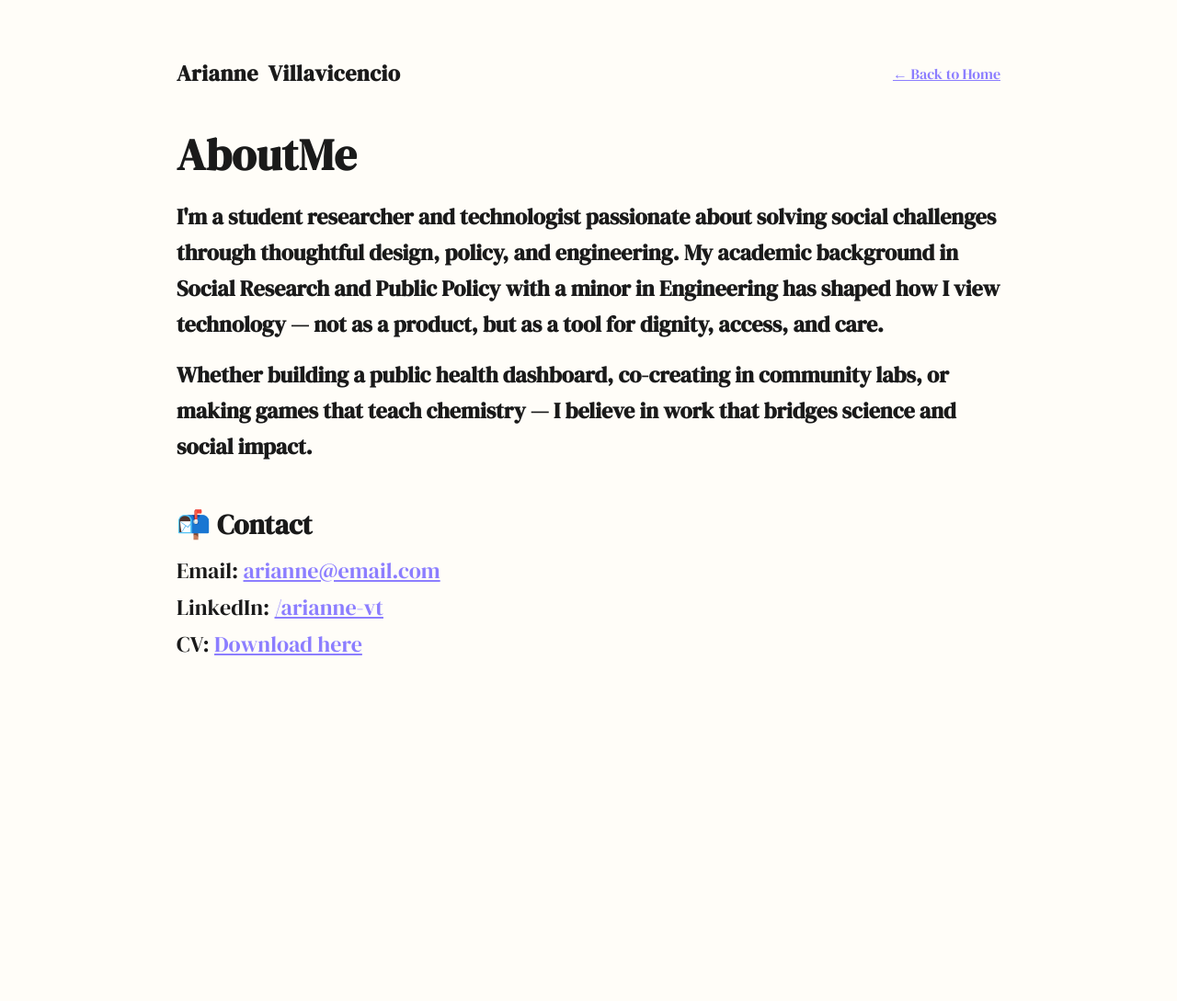
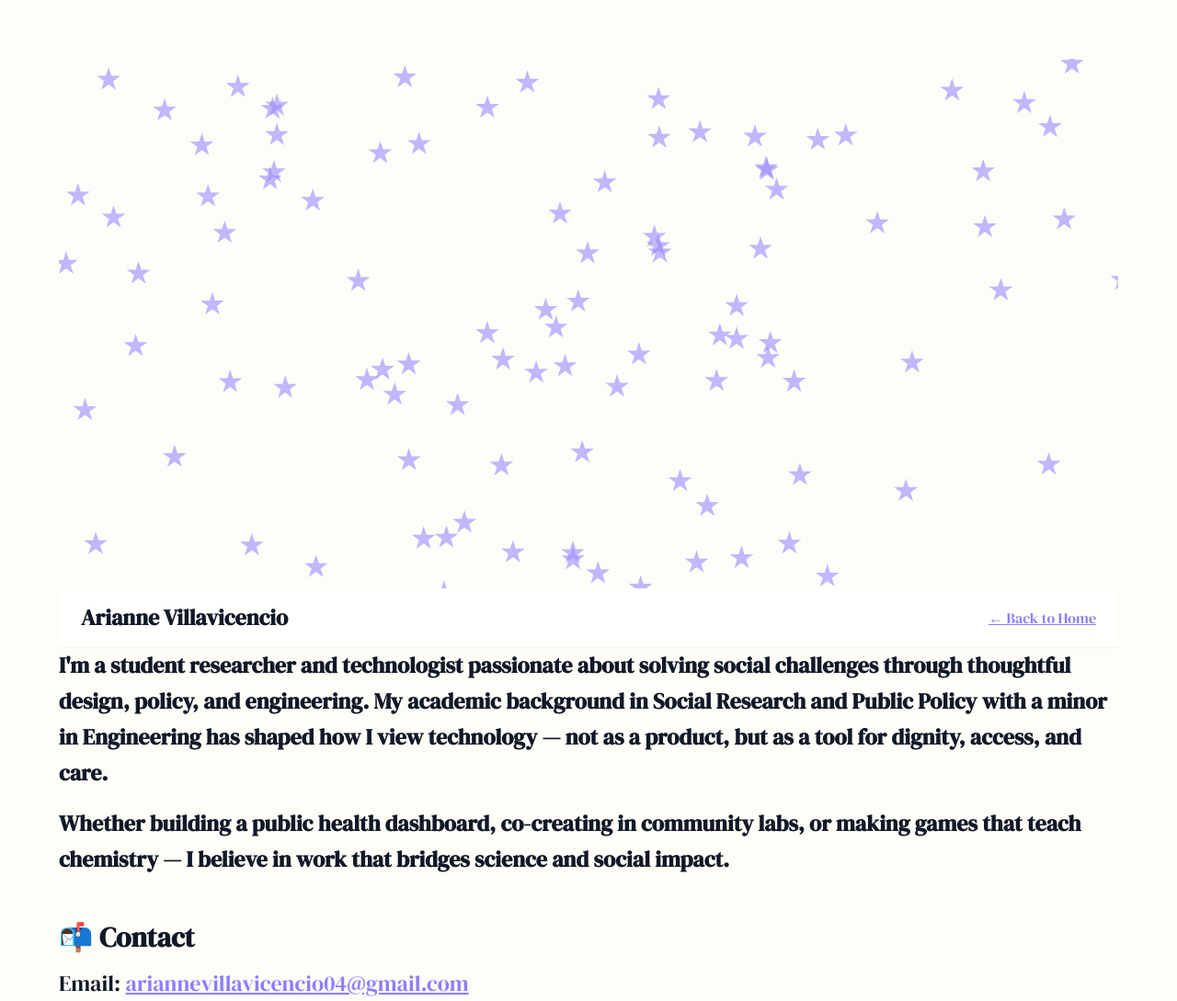
Before and after one commit to ariannevt/ariannevillavicencio, a plain HTML site: page about.html in a window 1280 px wide. Shown: the top 1089 px of the page at 92% size. Before the commit the page ends 800 px from the top, so only its background shows below. Drawn offline with nearby package versions, Linux system fonts and the light colour scheme.

Commit message:
Update about.html

```diff
--- a/about.html
+++ b/about.html
@@ -7,6 +7,7 @@
   <script src="https://cdn.tailwindcss.com"></script>
   <link href="https://fonts.googleapis.com/css2?family=Inter:wght@400;600;800&family=DM+Serif+Display&display=swap" rel="stylesheet">
   <link rel="stylesheet" href="https://cdnjs.cloudflare.com/ajax/libs/font-awesome/6.5.0/css/all.min.css" />
+  <link rel="stylesheet" href="style.css" />
   <style>
     body {
       font-family: 'DM Serif Display', serif;
@@ -24,20 +25,16 @@
     }
   </style>
 </head>
-<body class="px-6 md:px-16 py-16 max-w-5xl mx-auto">
-  <header class="flex justify-between items-center mb-12">
-    <h1 class="text-2xl font-bold hover-letters">
-      <span>A</span><span>r</span><span>i</span><span>a</span><span>n</span><span>n</span><span>e</span>
-      <span> </span>
-      <span>V</span><span>i</span><span>l</span><span>l</span><span>a</span><span>v</span><span>i</span><span>c</span><span>e</span><span>n</span><span>c</span><span>i</span><span>o</span>
-    </h1>
+<body class="relative overflow-hidden bg-[#fffdf8] text-gray-900 px-6 md:px-16 py-16 max-w-7xl mx-auto">
+  <div id="particles-js"></div>
+
+  <header class="flex justify-between items-center px-6 py-4 sticky top-0 z-50 backdrop-blur bg-white/70 shadow-sm">
+    <h1 class="text-xl md:text-2xl font-bold">Arianne Villavicencio</h1>
     <a href="index.html" class="text-[#8c7eff] underline">← Back to Home</a>
   </header>
 
+  <main class="relative z-10">
     <section class="mb-12">
-    <h2 class="text-5xl font-extrabold mb-6 hover-letters">
-      <span>A</span><span>b</span><span>o</span><span>u</span><span>t</span><span> </span><span>M</span><span>e</span>
-    </h2>
       <p class="text-2xl leading-relaxed font-semibold">
         I'm a student researcher and technologist passionate about solving social challenges through thoughtful design, policy, and engineering. My academic background in Social Research and Public Policy with a minor in Engineering has shaped how I view technology — not as a product, but as a tool for dignity, access, and care.
       </p>
@@ -48,9 +45,36 @@
 
     <section>
       <h3 class="text-3xl font-semibold mb-4">📬 Contact</h3>
-    <p class="text-2xl">Email: <a href="mailto:arianne@email.com" class="text-[#8c7eff] underline">arianne@email.com</a></p>
+      <p class="text-2xl">Email: <a href="mailto:ariannevillavicencio04@gmail.com" class="text-[#8c7eff] underline">ariannevillavicencio04@gmail.com</a></p>
       <p class="text-2xl mt-2">LinkedIn: <a href="https://linkedin.com/in/arianne-vt" target="_blank" class="text-[#8c7eff] underline">/arianne-vt</a></p>
       <p class="text-2xl mt-2">CV: <a href="CV.%20Arianne%20Villavicencio..pdf" download class="text-[#8c7eff] underline">Download here</a></p>
     </section>
+  </main>
+
+  <script src="https://cdn.jsdelivr.net/npm/particles.js@2.0.0/particles.min.js"></script>
+  <script>
+    particlesJS("particles-js", {
+      particles: {
+        number: { value: 120 },
+        size: { value: 8 },
+        color: { value: "#a18fff" },
+        opacity: { value: 0.4 },
+        move: { enable: true, speed: 2 },
+        line_linked: { enable: false },
+        shape: { type: "star" }
+      },
+      interactivity: {
+        detect_on: "canvas",
+        events: {
+          onhover: { enable: true, mode: "repulse" },
+          onclick: { enable: true, mode: "push" }
+        },
+        modes: {
+          repulse: { distance: 100, duration: 0.4 },
+          push: { particles_nb: 4 }
+        }
+      }
+    });
+  </script>
 </body>
 </html>
```
Lines whose indentation alone changed are shown as unchanged.
